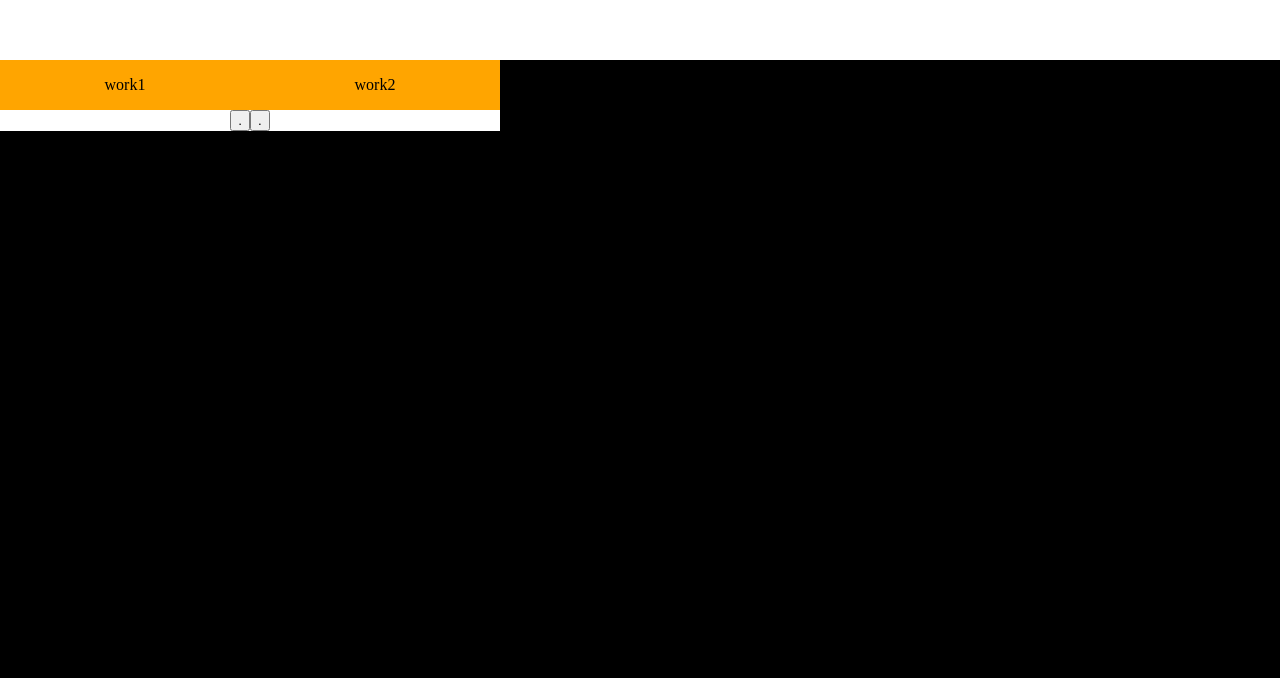
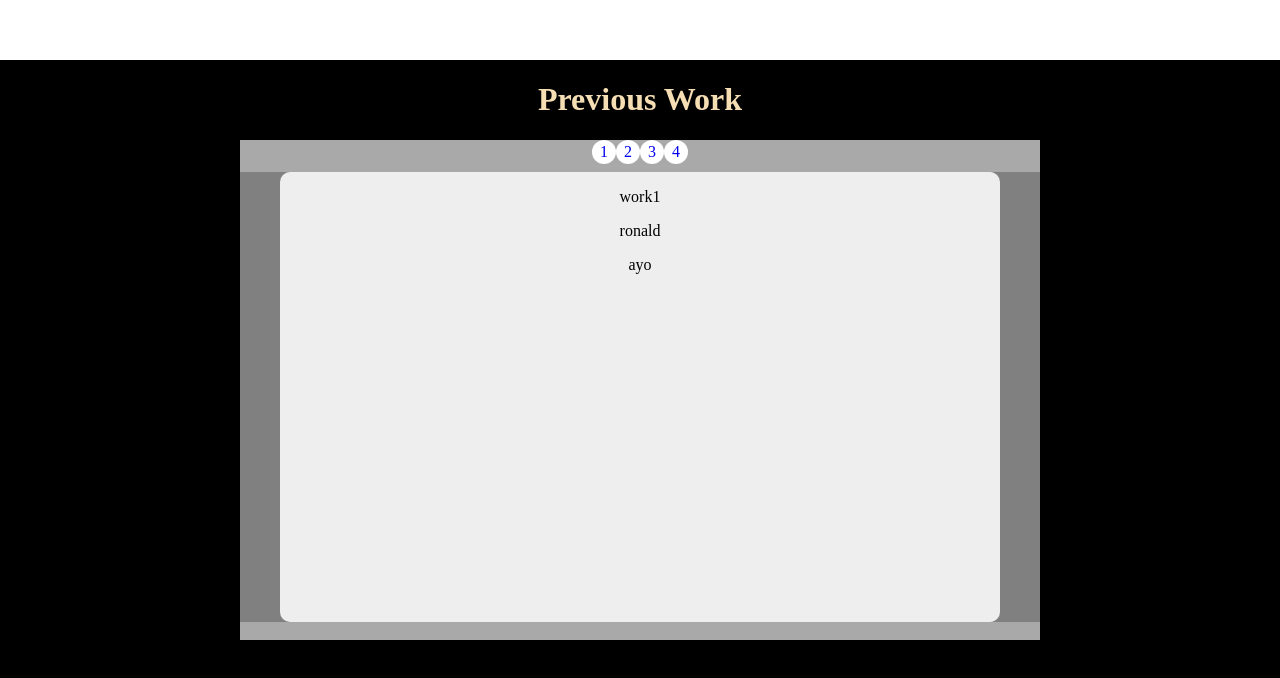
Before and after one commit to amaroklopcic/portfolio-2023, a React (Create React App) app: page / in a window 1280 px wide. Shown: the part 1540-2218 px from the top of the page. Built offline with nearby package versions, Linux system fonts and the light colour scheme.

Commit message:
got carousel working; needs polish

```diff
--- a/src/components/Carousel/Carousel.css
+++ b/src/components/Carousel/Carousel.css
@@ -1,18 +1,54 @@
+/* Used CSS from here: https://css-tricks.com/css-only-carousel/ */
 
 .carousel-container {
-    background-color: white;
+    background-color: darkgrey;
+    overflow: hidden;
 }
 
 .carousel-rotater {
     background-color: grey;
     display: flex;
-    overflow: hidden;
-    transition: transform 2s;
+    overflow-x: auto;
+    scroll-snap-type: x mandatory;
+    scroll-behavior: smooth;
+    width: 100%;
+    height: 90%;
+}
+
+.carousel-btn-link {
+    display: inline-flex;
+    width: 1.5rem;
+    height: 1.5rem;
+    background: white;
+    text-decoration: none;
+    align-items: center;
+    justify-content: center;
+    border-radius: 50%;
+    margin: 0 0 0.5rem 0;
+    position: relative;
 }
 
 .carousel-section {
+    scroll-snap-align: center;
+    flex-shrink: 0;
+    width: 90%;
+    height: 100%;
+    margin-left: 50px;
+    margin-right: 50px;
+    border-radius: 10px;
+    background: #eee;
+    transform-origin: center center;
+    transform: scale(1);
+    transition: transform 0.5s;
     position: relative;
+
+    display: flex;
+    justify-content: center;
+    align-items: center;
+}
+
+.carousel-contents {
     width: 100%;
     height: 100%;
-    background-color: orange;
+    overflow: hidden;
 }
--- a/src/components/Carousel/Carousel.jsx
+++ b/src/components/Carousel/Carousel.jsx
@@ -1,18 +1,27 @@
+import { cloneElement } from "react";
 import "./Carousel.css";
 
 /** Handles CarouselSection elements nested inside by */
 function Carousel(props) {
   return (
     <div className="carousel-container" style={props.style}>
+
+      {props.children.map((prevWork, index) => {
+        return (
+          <a
+            key={index}
+            className="carousel-btn-link"
+            href={`#slide-${index + 1}`}
+          >
+            {index + 1}
+          </a>
+        )
+      })}
+
+      {/* TODO: display clickable dots for each element in the carousel with page nums too */}
       <div className="carousel-rotater">
-        {props.children}
-      </div>
-      {/* TODO: display clickable dots for each element in the carousel with page nums too */}
-      <div>
-        {props.children.map((prevWork, index) => {
-          return (
-            <button onClick>.</button>
-          )
+        {props.children.map((child, index) => {
+          return cloneElement(child, { id: `slide-${index + 1}` });
         })}
       </div>
     </div>
@@ -21,8 +30,10 @@ function Carousel(props) {
 
 function CarouselSlide(props) {
   return (
-    <div className="carousel-section">
-      {props.children}
+    <div className="carousel-section" id={props.id}>
+      <div className="carousel-contents">
+        {props.children}
+      </div>
     </div>
   )
 }
--- a/src/pages/PreviousWorks.jsx
+++ b/src/pages/PreviousWorks.jsx
@@ -1,7 +1,7 @@
 import { Carousel, CarouselSlide } from "../components/Carousel/Carousel";
 
 function PreviousWorksSection() {
-  const previousWork = ["work1", "work2"];
+  const previousWork = ["work1", "work2", "work3", "work4"];
 
   return (
     <div
@@ -9,11 +9,14 @@ function PreviousWorksSection() {
       className="container"
       style={{ backgroundColor: "black" }}
     >
-      <Carousel style={{ width: "500px" }}>
+      <h1 style={{ color: "wheat" }}>Previous Work</h1>
+      <Carousel style={{ width: "800px", height: "500px", margin: "auto auto" }}>
         {previousWork.map((prevWork, index) => {
           return (
             <CarouselSlide key={index}>
               <p>{prevWork}</p>
+              <p>ronald</p>
+              <p>ayo</p>
             </CarouselSlide>
           )
         })}
```
